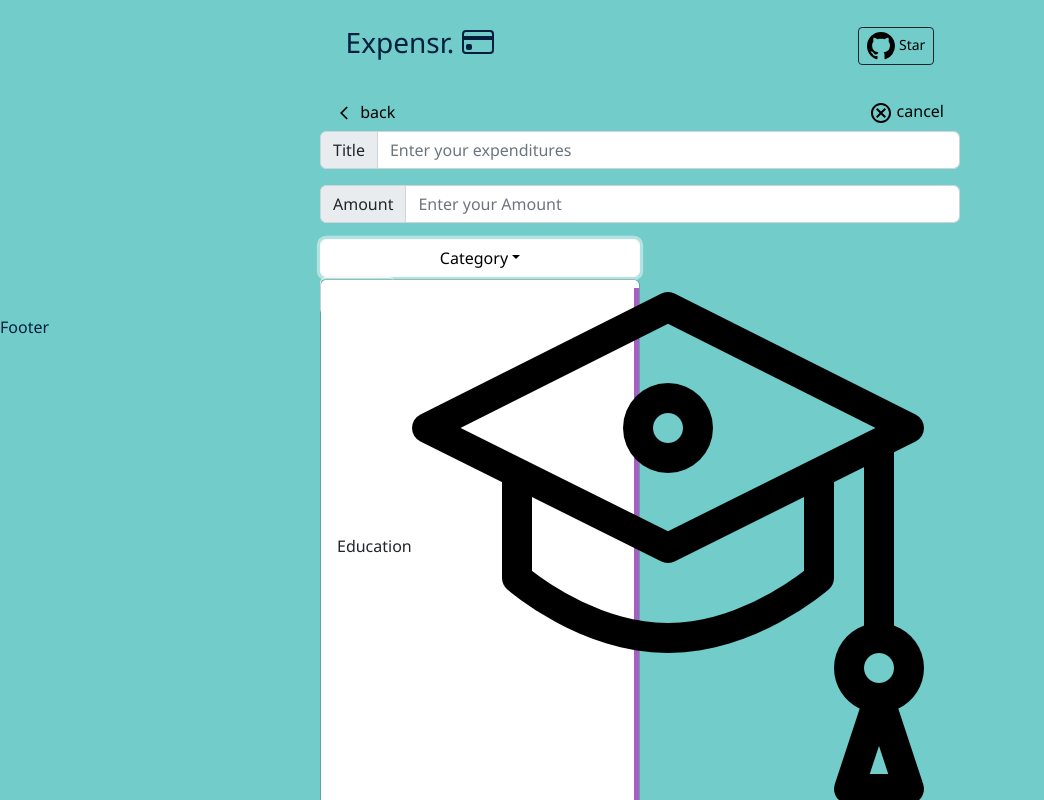
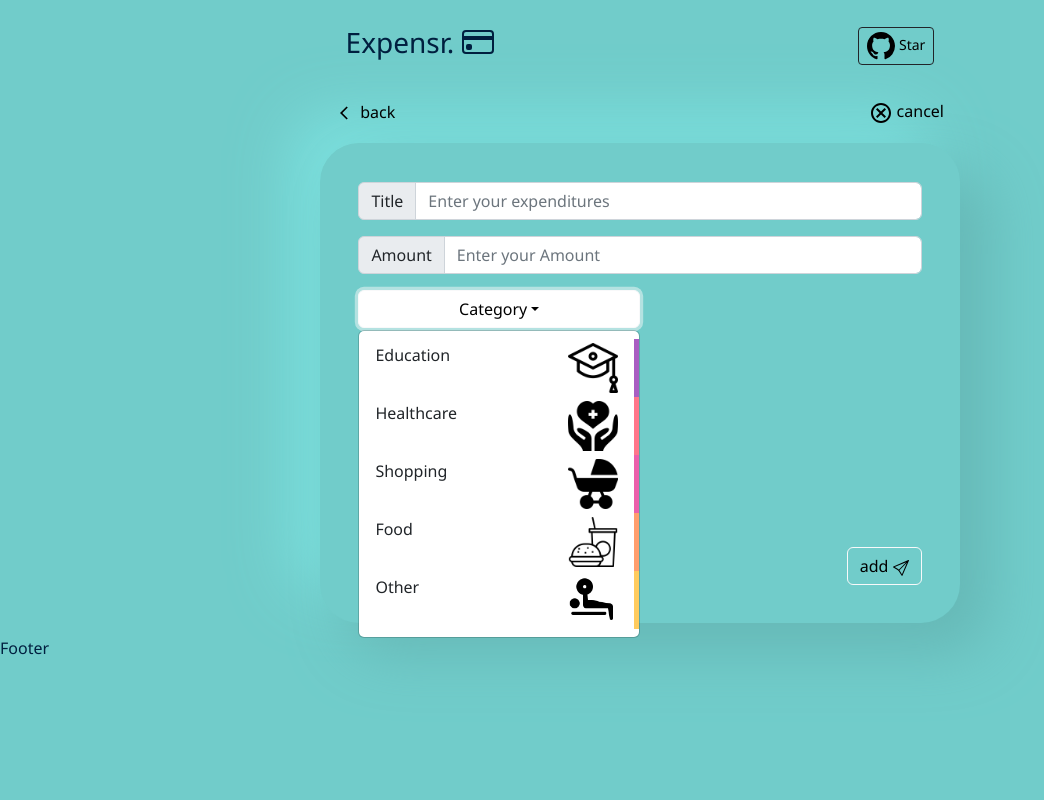
Before and after one commit to MahtabBukhari/precise-tech-expense-tracker-redux, a React (Create React App) app: page /add-expense in a window 1280 px wide. Both pictures are taken after a click on the button "Category". Shown: the top 800 px of the page, without its empty margins (0-1044 px from the left). Built offline with nearby package versions, Linux system fonts and the light colour scheme.

Commit message:
design addForm

```diff
--- a/src/components/add-form/index.js
+++ b/src/components/add-form/index.js
@@ -107,10 +107,10 @@ theme="light"
 
       <Dropdown.Menu  style={{backgroundColor:"white",color:"black",width:"50%"}} >
        {
-            Cat.map(cat=><Dropdown.Item key={cat.id} style={{borderRight:`5px solid ${cat.color}`}}  onClick={()=>{setCategory(cat.title)}}>
+            Cat.map(cat=><Dropdown.Item key={cat.id} className='dropdownItem' style={{borderRight:`5px solid ${cat.color}`}}  onClick={()=>{setCategory(cat.title)}}>
 
               <label > {cat.title}</label>
-              <img src={cat.icon} alt={cat.title} />
+              <img src={cat.icon} alt={cat.title} width="50vmax" />
 
 
               </Dropdown.Item>)
@@ -118,8 +118,8 @@ theme="light"
       </Dropdown.Menu>
     </Dropdown>
         </div>
-        <div className="submitData">
-          <Button variant='outline-light' style={{backgroundColor:"transparent",color:"black"}} onClick={handleSubmit}>add <SlPaperPlane/></Button>
+        <div className="submitData mt-auto ml-auto">
+          <Button variant='outline-light'  style={{backgroundColor:"transparent",color:"black"}} onClick={handleSubmit}>add <SlPaperPlane/></Button>
         </div>
     </div>
   )
--- a/src/components/add-form/styles.css
+++ b/src/components/add-form/styles.css
@@ -0,0 +1,20 @@
+.add-form{
+    border-radius: 39px;
+    background: #71ccca;
+    box-shadow:  29px 29px 58px #66b8b6,
+                 -29px -29px 58px #7ce0de;
+
+    margin: 1vmax auto;
+    padding: 3vmax;
+    min-height: 60vh;
+    display: flex;
+    flex-direction: column;
+
+
+}
+
+.dropdownItem{
+    display: flex;
+    justify-content: space-between;
+
+}
```
